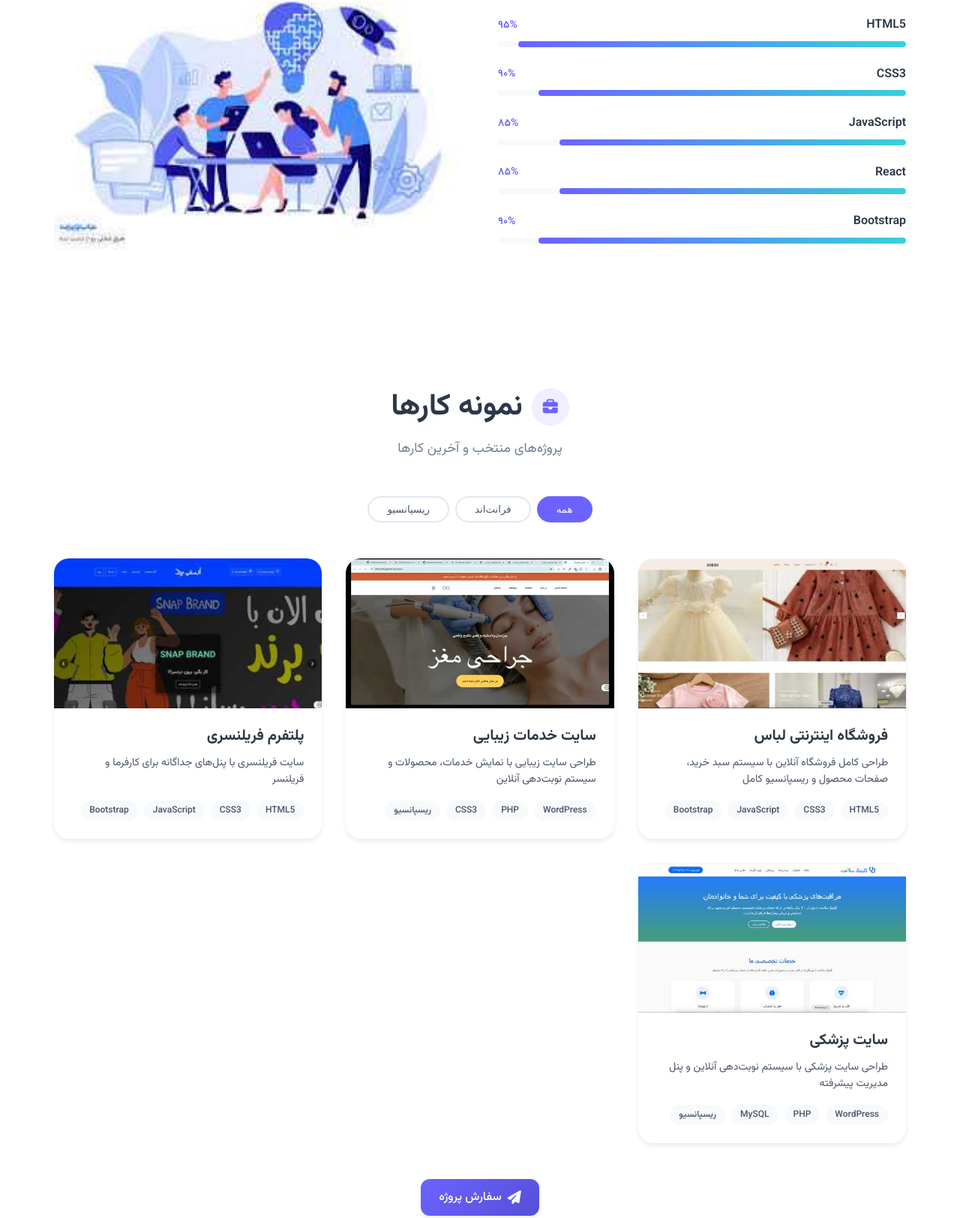
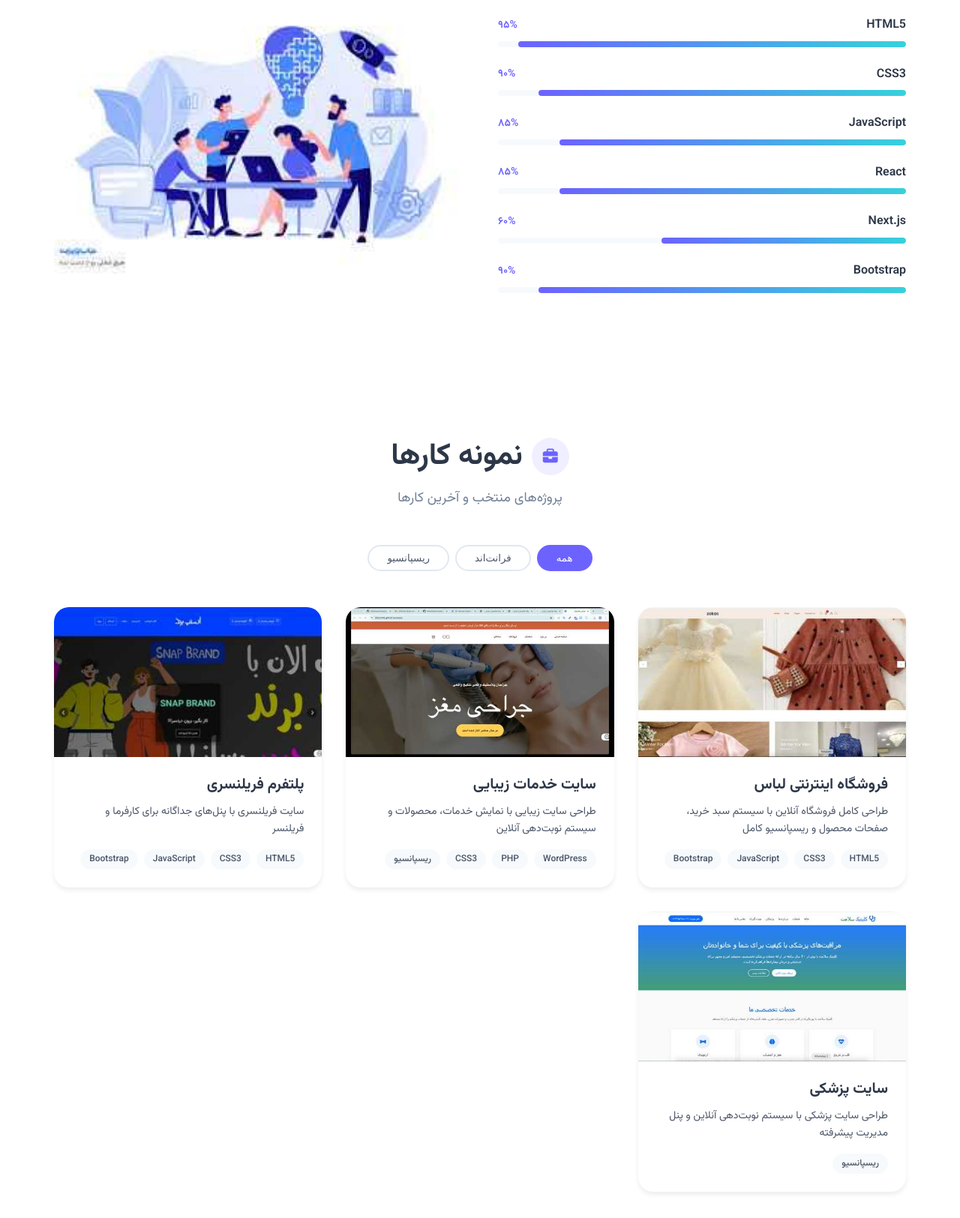
Before and after one commit to niktahashemian/persotsite, a plain HTML site: page index.html in a window 1280 px wide. Shown: the part 1601-3226 px from the top of the page at 75% size. Drawn offline with nearby package versions, Linux system fonts and the light colour scheme.

Commit message:
Update index.html

```diff
--- a/index.html
+++ b/index.html
@@ -177,7 +177,6 @@
                     </div>
 
                     <div class="skills-list">
-                        <!-- Frontend Skills -->
                         <div class="skill-category active" id="frontend">
                             <div class="skill-item">
                                 <div class="skill-header">
@@ -221,6 +220,16 @@
 
                             <div class="skill-item">
                                 <div class="skill-header">
+                                    <span class="skill-name">Next.js</span>
+                                    <span class="skill-percent">۶۰%</span>
+                                </div>
+                                <div class="skill-bar">
+                                    <div class="skill-progress" data-width="60"></div>
+                                </div>
+                            </div>
+
+                            <div class="skill-item">
+                                <div class="skill-header">
                                     <span class="skill-name">Bootstrap</span>
                                     <span class="skill-percent">۹۰%</span>
                                 </div>
@@ -230,6 +239,7 @@
                             </div>
                         </div>
 
+                        <!-- Tools Skills -->
                         <div class="skill-category" id="tools">
                             <div class="skill-item">
                                 <div class="skill-header">
@@ -298,6 +308,7 @@
             </div>
 
             <div class="portfolio-grid">
+                <!-- Project 1 -->
                 <div class="portfolio-item" data-category="frontend,responsive">
                     <div class="portfolio-card">
                         <div class="portfolio-image">
@@ -329,6 +340,7 @@
                     </div>
                 </div>
 
+                <!-- Project 2 -->
                 <div class="portfolio-item" data-category="wordpress,responsive">
                     <div class="portfolio-card">
                         <div class="portfolio-image">
@@ -413,9 +425,6 @@
                                 طراحی سایت پزشکی با سیستم نوبت‌دهی آنلاین و پنل مدیریت پیشرفته
                             </p>
                             <div class="portfolio-tags">
-                                <span class="tag">WordPress</span>
-                                <span class="tag">PHP</span>
-                                <span class="tag">MySQL</span>
                                 <span class="tag">ریسپانسیو</span>
                             </div>
                         </div>
@@ -493,6 +502,7 @@
         </div>
     </section>
 
+    <!-- Footer -->
     <footer class="footer">
         <div class="container">
             <div class="footer-content">
@@ -539,10 +549,12 @@
         </div>
     </footer>
 
+    <!-- Back to Top Button -->
     <button class="back-to-top" id="backToTop">
         <i class="fas fa-chevron-up"></i>
     </button>
 
+    <!-- JavaScript -->
     <script src="https://cdn.jsdelivr.net/npm/typed.js@2.0.12"></script>
     <script src="./script.js"></script>
 </body>
```
